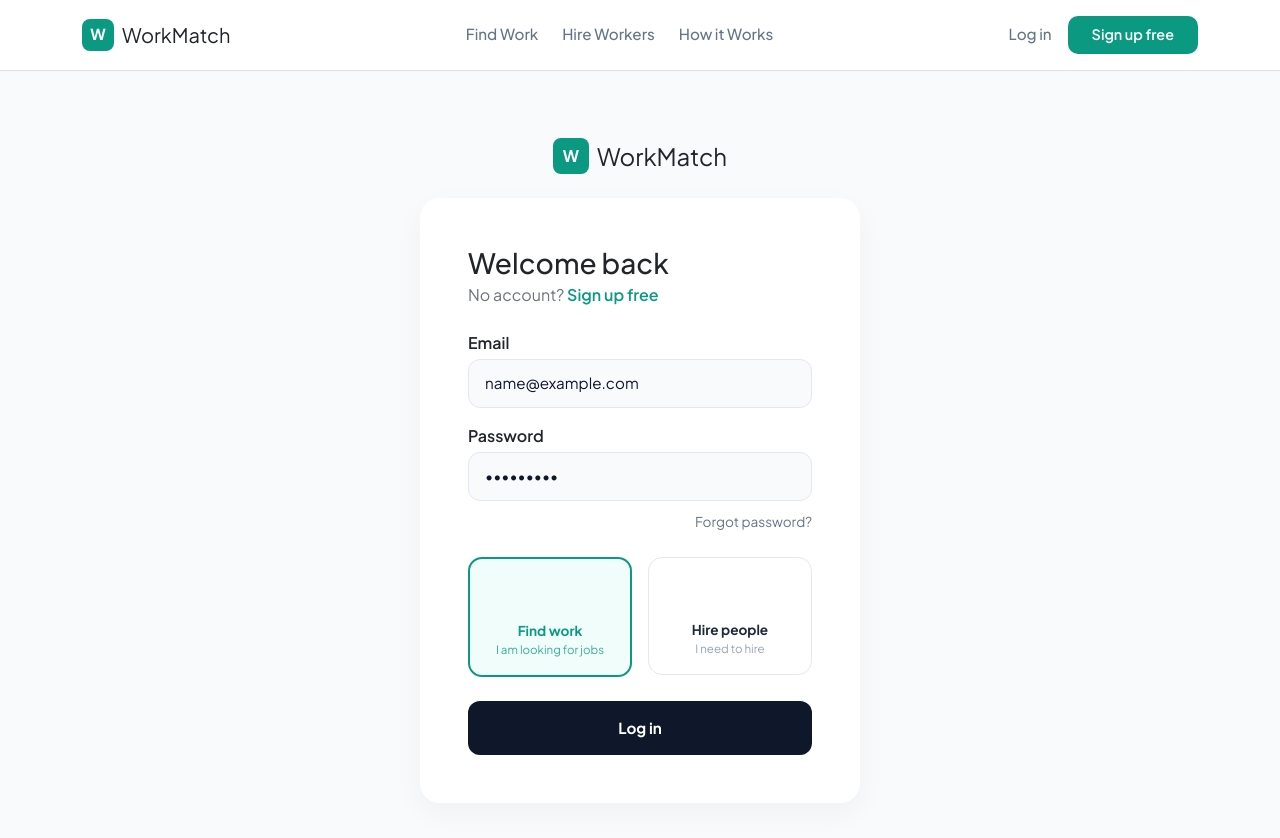
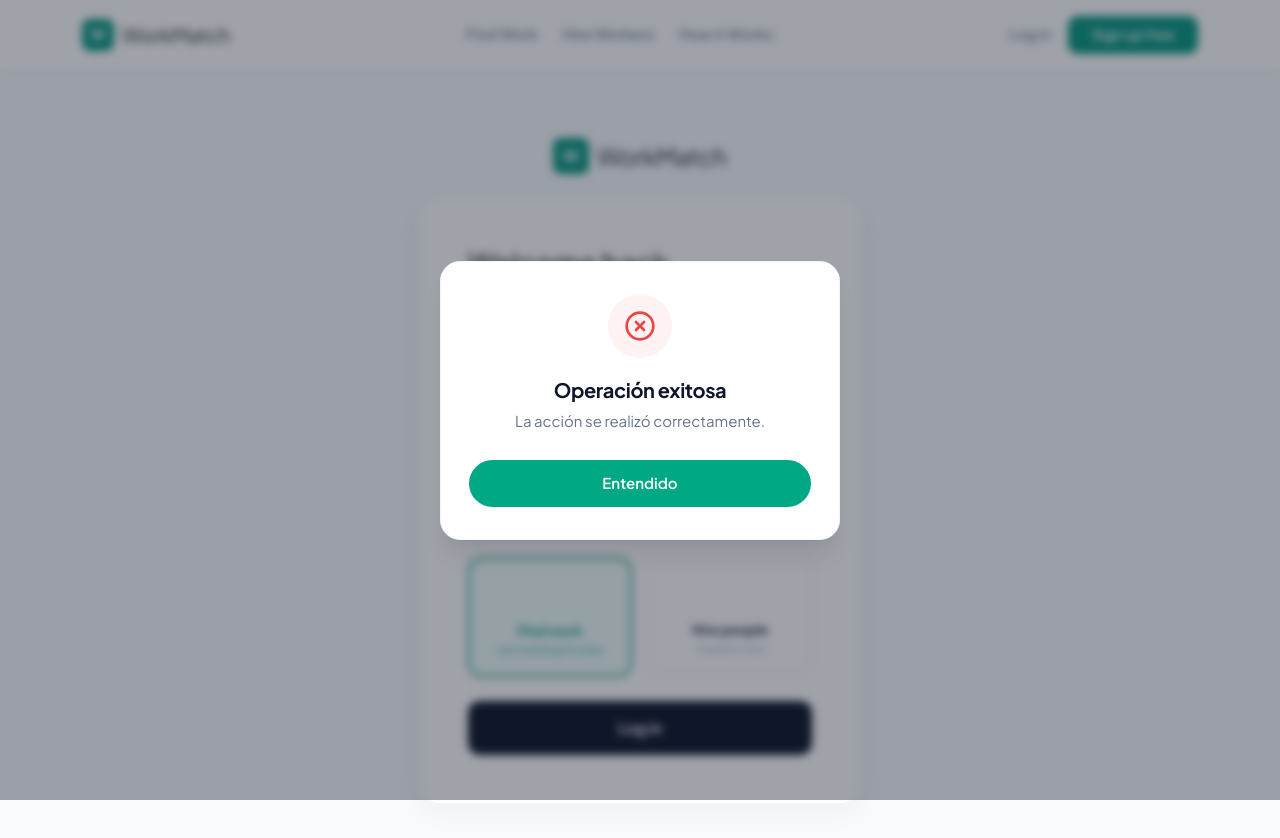
Before and after one commit to DravZ/WorkMatch, a React (Vite) app in the folder front/: page /login in a window 1280 px wide. Both pictures are taken after typing "name@example.com", "Sample123" into the empty fields and a click on the button "Log in". Shown: the top 838 px of the page. Built offline with nearby package versions, Linux system fonts and the light colour scheme.

Commit message:
feat(front/notifications): Add notification context

```diff
--- a/front/package.json
+++ b/front/package.json
@@ -10,6 +10,7 @@
     "preview": "vite preview"
   },
   "dependencies": {
+    "lucide-react": "^1.33.0",
     "react": "^19.2.8",
     "react-dom": "^19.2.8",
     "react-router-dom": "^7.18.2"
--- a/front/src/App.tsx
+++ b/front/src/App.tsx
@@ -27,9 +27,14 @@ import { EmployerNotifications } from './pages/employer/Notifications/EmployerNo
 import { WorkerProfile_Emp } from './pages/employer/WorkerProfile/WorkerProfile_Emp';
 import AdminLayout from './layouts/AdminLayout/AdminLayout';
 import { AdminOperationsDashboard } from './pages/admin/Dashboard/AdminDashboard';
+import { NotificationProvider } from './context/NotificationContext/NotificationContext';
+import { NotificationModal } from './components/notification/NotificationModal/NotificationModal';
 
 function App() {
   return (
+    <NotificationProvider>
+
+      <NotificationModal />
       <BrowserRouter>
         <Routes>
           <Route element={<GuestLayout />}>
@@ -70,6 +75,9 @@ function App() {
 
         </Routes>
       </BrowserRouter>
+    </NotificationProvider>
+
+
   );
 }
 
--- /dev/null
+++ b/front/src/components/notification/NotificationModal/NotificationModal.module.css
@@ -0,0 +1,84 @@
+.overlay {
+  position: fixed;
+  inset: 0;
+  z-index: 1050;
+  display: flex;
+  align-items: center;
+  justify-content: center;
+  background-color: rgba(15, 23, 42, 0.4);
+  backdrop-filter: blur(4px);
+  padding: 16px;
+}
+
+.modal {
+  width: min(100%, 400px);
+  padding: 32px 28px;
+  background-color: #ffffff;
+  border-radius: 20px;
+  text-align: center;
+  box-shadow: 0 20px 25px -5px rgba(0, 0, 0, 0.08), 0 8px 10px -6px rgba(0, 0, 0, 0.04);
+  border: 1px solid #f1f5f9;
+}
+
+.iconWrapper {
+  width: 64px;
+  height: 64px;
+  margin: 0 auto 20px;
+  display: flex;
+  align-items: center;
+  justify-content: center;
+  border-radius: 50%;
+}
+
+/* Variaciones de color para iconos */
+.success {
+  background-color: #e6f7f4;
+  color: #00a884;
+}
+
+.error {
+  background-color: #fef2f2;
+  color: #ef4444;
+}
+
+.alert {
+  background-color: #fffbeb;
+  color: #f59e0b;
+}
+
+.title {
+  margin: 0 0 8px;
+  font-size: 20px;
+  font-weight: 700;
+  color: #0f172a;
+  letter-spacing: -0.02em;
+}
+
+.description {
+  margin: 0 0 28px;
+  color: #64748b;
+  font-size: 15px;
+  line-height: 1.5;
+}
+
+.button {
+  width: 100%;
+  padding: 12px 24px;
+  border: none;
+  border-radius: 9999px; /* Botón pill para hacer match con el estilo */
+  background-color: #00a884;
+  color: #ffffff;
+  font-size: 15px;
+  font-weight: 600;
+  cursor: pointer;
+  transition: all 0.2s ease;
+}
+
+.button:hover {
+  background-color: #008f70;
+  transform: translateY(-1px);
+}
+
+.button:active {
+  transform: translateY(0);
+}
--- /dev/null
+++ b/front/src/components/notification/NotificationModal/NotificationModal.tsx
@@ -0,0 +1,44 @@
+import React from 'react';
+import { CheckCircle2, AlertCircle, XCircle } from 'lucide-react';
+import styles from './NotificationModal.module.css';
+import { useNotification } from '../../../context/NotificationContext/NotificationContext';
+
+export const NotificationModal: React.FC = () => {
+  const { notification, closeNotification } = useNotification();
+
+  if (!notification) return null;
+
+  const renderIcon = () => {
+    switch (notification.type) {
+      case 'success':
+        return <CheckCircle2 size={32} />;
+      case 'error':
+        return <XCircle size={32} />;
+      case 'alert':
+        return <AlertCircle size={32} />;
+      default:
+        return null;
+    }
+  };
+
+  return (
+    <div className={styles.overlay} onClick={closeNotification}>
+      <div className={styles.modal} onClick={(e) => e.stopPropagation()}>
+        <div className={`${styles.iconWrapper} ${styles[notification.type]}`}>
+          {renderIcon()}
+        </div>
+
+        <h2 className={styles.title}>{notification.title}</h2>
+        <p className={styles.description}>{notification.description}</p>
+
+        <button
+          type="button"
+          className={styles.button}
+          onClick={closeNotification}
+        >
+          Entendido
+        </button>
+      </div>
+    </div>
+  );
+};
--- /dev/null
+++ b/front/src/context/NotificationContext/NotificationContext.tsx
@@ -0,0 +1,57 @@
+import React, { createContext, useContext, useState } from 'react';
+
+type NotificationType = 'success' | 'error' | 'alert';
+
+interface Notification {
+  type: NotificationType;
+  title: string;
+  description: string;
+}
+
+interface NotificationContextType {
+  notification: Notification | null;
+  showNotification: (notification: Notification) => void;
+  closeNotification: () => void;
+}
+
+const NotificationContext = createContext<NotificationContextType | undefined>(
+  undefined
+);
+
+export const NotificationProvider: React.FC<{ children: React.ReactNode }> = ({
+  children,
+}) => {
+  const [notification, setNotification] = useState<Notification | null>(null);
+
+  const showNotification = (newNotification: Notification) => {
+    setNotification(newNotification);
+  };
+
+  const closeNotification = () => {
+    setNotification(null);
+  };
+
+  return (
+    <NotificationContext.Provider
+      value={{
+        notification,
+        showNotification,
+        closeNotification,
+      }}
+    >
+      {children}
+    </NotificationContext.Provider>
+  );
+};
+
+export const useNotification = () => {
+  const context = useContext(NotificationContext);
+
+  if (!context) {
+    throw new Error(
+      'useNotification debe utilizarse dentro de un NotificationProvider'
+    );
+  }
+
+  return context;
+};
--- a/front/src/pages/guest/Login/Login.tsx
+++ b/front/src/pages/guest/Login/Login.tsx
@@ -1,5 +1,6 @@
 import React, { useState } from 'react';
 import styles from './Login.module.css';
+import { useNotification } from '../../../context/NotificationContext/NotificationContext';
 
 type UserRole = 'work' | 'hire';
 
@@ -8,10 +9,32 @@ export default function Login() {
   const [password, setPassword] = useState('');
   const [role, setRole] = useState<UserRole>('work');
 
+  const { showNotification } = useNotification();
+
+const handleTest = () => {
+  showNotification({
+    type: 'success',
+    title: 'Operación exitosa',
+    description: 'La acción se realizó correctamente.',
+  });
+  showNotification({
+    type: 'alert',
+    title: 'Operación exitosa',
+    description: 'La acción se realizó correctamente.',
+  });
+  showNotification({
+    type: 'error',
+    title: 'Operación exitosa',
+    description: 'La acción se realizó correctamente.',
+  });
+};
+
   const handleSubmit = (e: React.FormEvent) => {
     e.preventDefault();
     console.log({ email, password, role });
     // Lógica de inicio de sesión
+
+    handleTest();
   };
 
   return (
@@ -114,7 +137,7 @@ export default function Login() {
             </div>
 
             {/* Submit Button */}
-            <button type="submit" className={`btn w-100 py-3 fw-bold ${styles.btnSubmit}`}>
+            <button  type="submit" className={`btn w-100 py-3 fw-bold ${styles.btnSubmit}`}>
               Log in
             </button>
           </form>
```
Also changed, not shown: 1 other file (tests, documents, lock files or other folders). Lines whose indentation alone changed are shown as unchanged.
